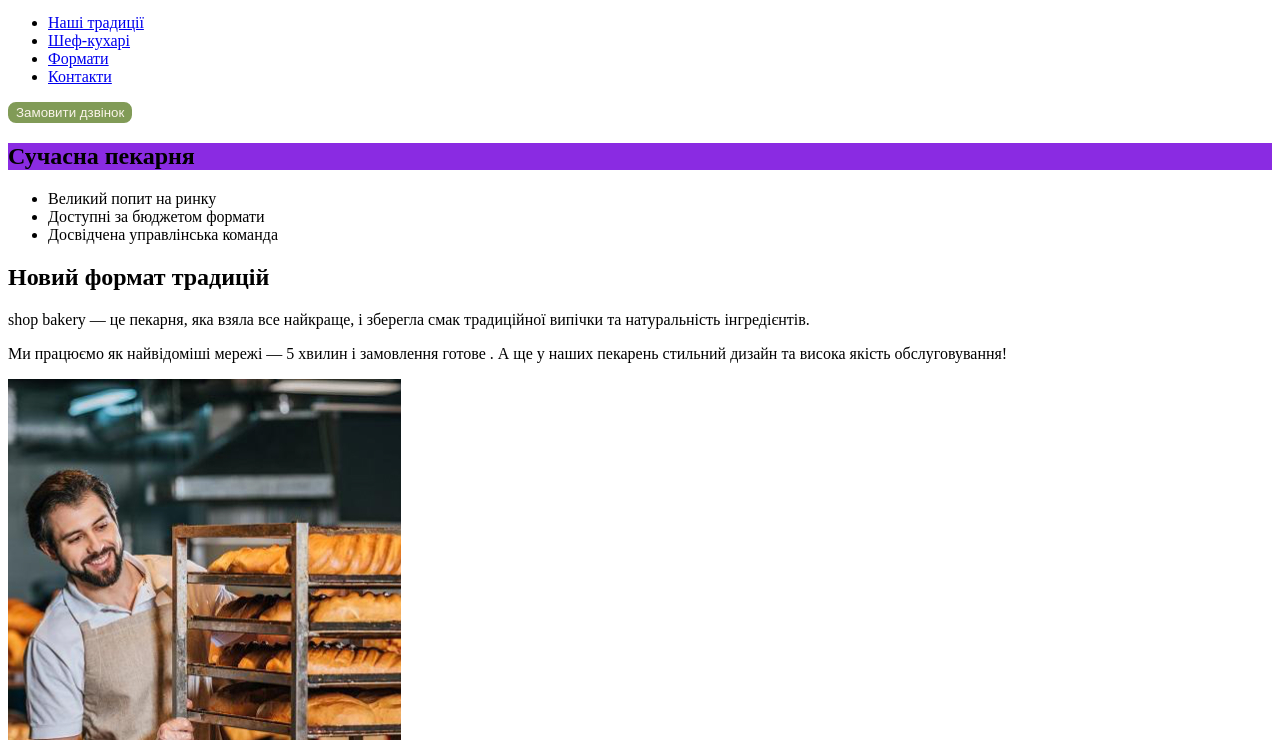
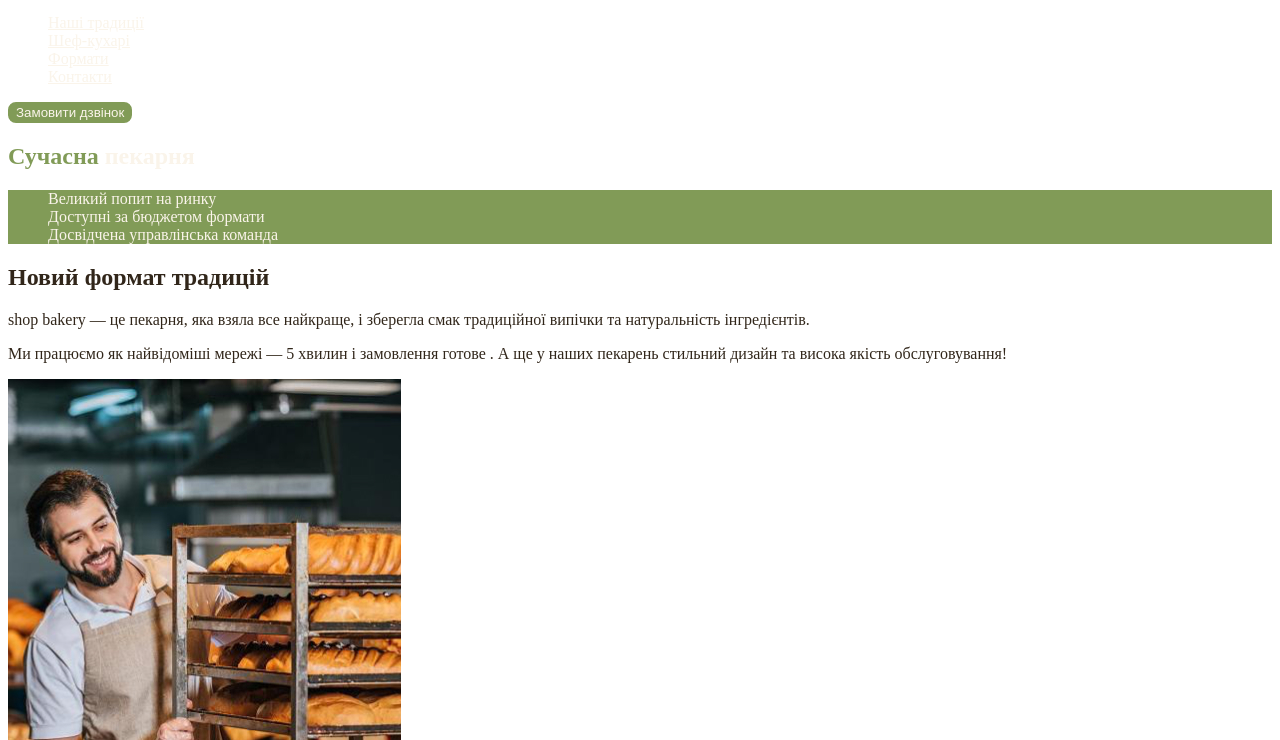
Before and after one commit to PushEaxVK/genius-project, a plain HTML site: page index.html in a window 1280 px wide. Shown: the part 60-800 px from the top of the page. Drawn offline with Linux system fonts and the light colour scheme.

Commit message:
Add styles.css and css variables

```diff
--- a/css/styles.css
+++ b/css/styles.css
@@ -1,20 +1,64 @@
+:root {
+    --color-brand-light: #819B57;
+    --color-brand-dark: #465929;
+    --color-primary-light: #faf4ea;
+    --color-primary-dark: #31261a;
+}
+
+
+/* Base */
+
+body {
+    color: var(--color-primary-dark);
+    /* background-color: var(--color-primary-light); */
+    /* font-family: 'Roboto', sans-serif; */
+}
+
+ul {
+    list-style-type: none;
+}
+
+
+/* Button */
 .button {
-    color: #faf4ea;
-    background-color: #819B57;
-    border: 2px solid #819B57;
+    color: var(--color-primary-light);
+    background-color: var(--color-brand-light);
+    border: 2px solid var(--color-brand-light);
     border-radius: 8px;
     cursor: pointer;
 }
 
 .button:hover {
-    color: #465929;
+    color: var(--color-brand-dark);
     background-color: transparent;
 }
 
-.button:focus {
-    background-color: hotpink;
+
+/* Link */
+.link {
+    color: var(--color-primary-light);
 }
 
-.button:active {
-    background-color: #1122FF;
+.link:hover {
+    color: var(--color-brand-light);
 }
+
+
+/* Hero section */
+.hero-title {
+    color: var(--color-primary-light);
+}
+
+.hero-title .accent {
+    color: var(--color-brand-light);
+}
+
+/* Advantages section */
+.advantages-list {
+    color: var(--color-primary-light);
+    background-color: var(--color-brand-light);
+}
+
+.section-title .accent{
+    color: var(--color-brand-dark);
+}
--- a/index.html
+++ b/index.html
@@ -5,12 +5,6 @@
     <meta http-equiv="X-UA-Compatible" content="IE=edge" />
     <meta name="viewport" content="width=device-width, initial-scale=1.0" />
     <title>Сучасна пекарня</title>
-
-    <style>
-      h1 {
-        background-color: blueviolet;
-      }
-    </style>
 
     <link rel="stylesheet" href="./css/styles.css" />
   </head>
@@ -21,25 +15,25 @@
           <img src="./images/logo.svg" alt="Логотип сучасної пекарні" />
         </a>
         <ul>
-          <li><a href="#traditions-section">Наші традиції</a></li>
-          <li><a href="#chefs-section">Шеф-кухарі</a></li>
-          <li><a href="#formats-section">Формати</a></li>
-          <li><a href="#contacts-section">Контакти</a></li>
+          <li><a class="link" href="#traditions-section">Наші традиції</a></li>
+          <li><a class="link" href="#chefs-section">Шеф-кухарі</a></li>
+          <li><a class="link" href="#formats-section">Формати</a></li>
+          <li><a class="link" href="#contacts-section">Контакти</a></li>
         </ul>
       </nav>
       <button class="button" type="button">Замовити дзвінок</button>
     </header>
     <main>
-      <section class="main-section">
-        <h1>Сучасна пекарня</h1>
+      <section>
+        <h1 class="hero-title"><span class="accent">Сучасна</span> пекарня</h1>
       </section>
       <section id="traditions-section">
-        <ul>
+        <ul class="advantages-list">
           <li>Великий попит на ринку</li>
           <li>Доступні за бюджетом формати</li>
           <li>Досвідчена управлінська команда</li>
         </ul>
-        <h2>Новий формат традицій</h2>
+        <h2 class="section-title">Новий формат традицій</h2>
         <p>
           <span>shop bakery</span> — це пекарня, яка взяла все найкраще, і
           зберегла смак традиційної випічки та натуральність інгредієнтів.
@@ -55,7 +49,9 @@
         />
       </section>
       <section id="chefs-section">
-        <h2>Наші найкращі шеф-кухарі</h2>
+        <h2 class="section-title">
+          Наші найкращі <span class="accent">шеф-кухарі</span>
+        </h2>
         <ul>
           <li>
             <article>
@@ -79,7 +75,7 @@
         </ul>
       </section>
       <section id="formats-section">
-        <h2>Формати</h2>
+        <h2 class="section-title">Формати</h2>
         <ul>
           <li>
             <article>
@@ -99,7 +95,7 @@
         </ul>
       </section>
       <section id="contacts-section">
-        <h2>Приєднуйтеся до мережі пекарень</h2>
+        <h2 class="section-title">Приєднуйтеся до мережі пекарень</h2>
         <iframe
           src="https://www.google.com/maps/embed?pb=!1m18!1m12!1m3!1d2540.1640531314047!2d30.491233500000003!3d50.4566697!2m3!1f0!2f0!3f0!3m2!1i1024!2i768!4f13.1!3m3!1m2!1s0x40d4ce637bfe1717%3A0x5370c2254ad1b952!2z0YPQuy4g0KHQtdGH0LXQstGL0YUg0KHRgtGA0LXQu9GM0YbQvtCyLCA1NCwg0JrQuNC10LIsIDAyMDAw!5e0!3m2!1sru!2sua!4v1699221561567!5m2!1sru!2sua"
           width="603"
```
